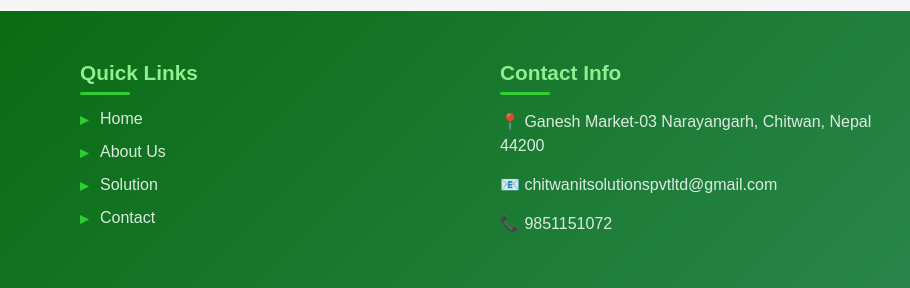
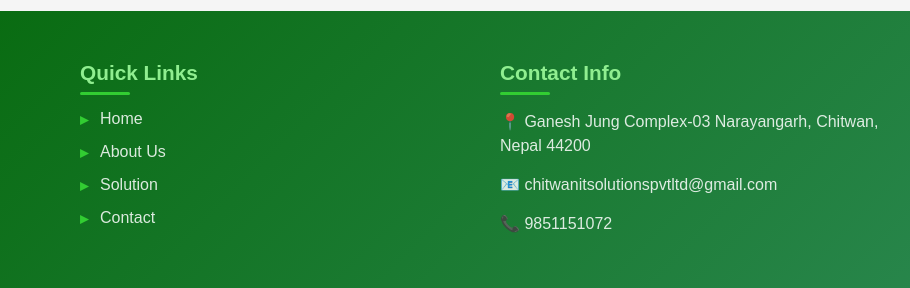
Before and after one commit to sagar-3799/CITS, a plain HTML site: page index.html in a window 1280 px wide. Shown: the part 4174-4462 px from the top of the page, 370-1280 px from the left. Drawn offline with Linux system fonts and the light colour scheme.

Commit message:
Update index.html

```diff
--- a/index.html
+++ b/index.html
@@ -527,7 +527,7 @@
           <div class="footer-section">
             <h4>Contact Info</h4>
             <div class="contact-info">
-              <p>📍 Ganesh Market-03 Narayangarh, Chitwan, Nepal 44200</p>
+              <p>📍 Ganesh Jung Complex-03 Narayangarh, Chitwan, Nepal 44200</p>
               <p>📧 chitwanitsolutionspvtltd@gmail.com</p>
               <p>📞 9851151072</p>
             </div>
```
